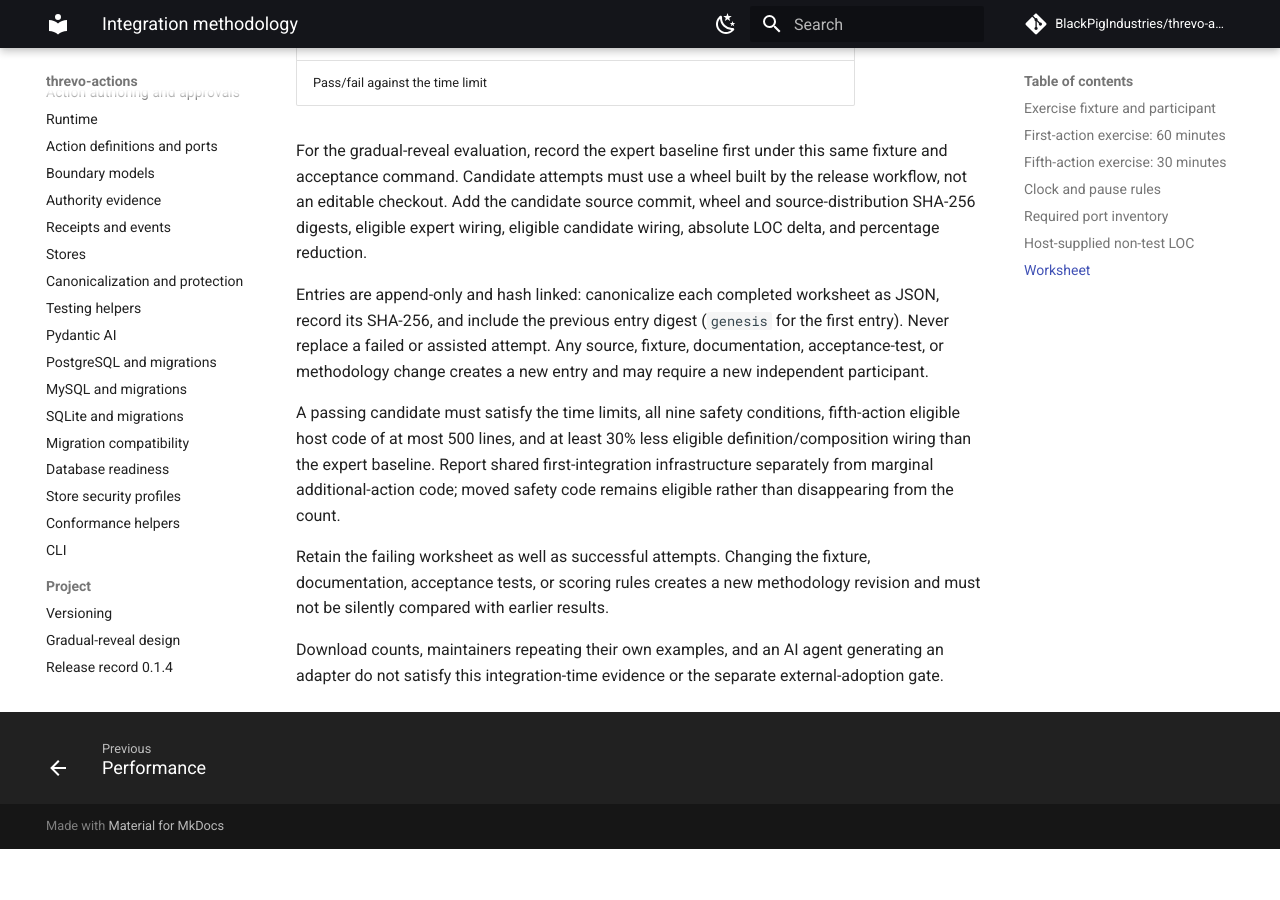
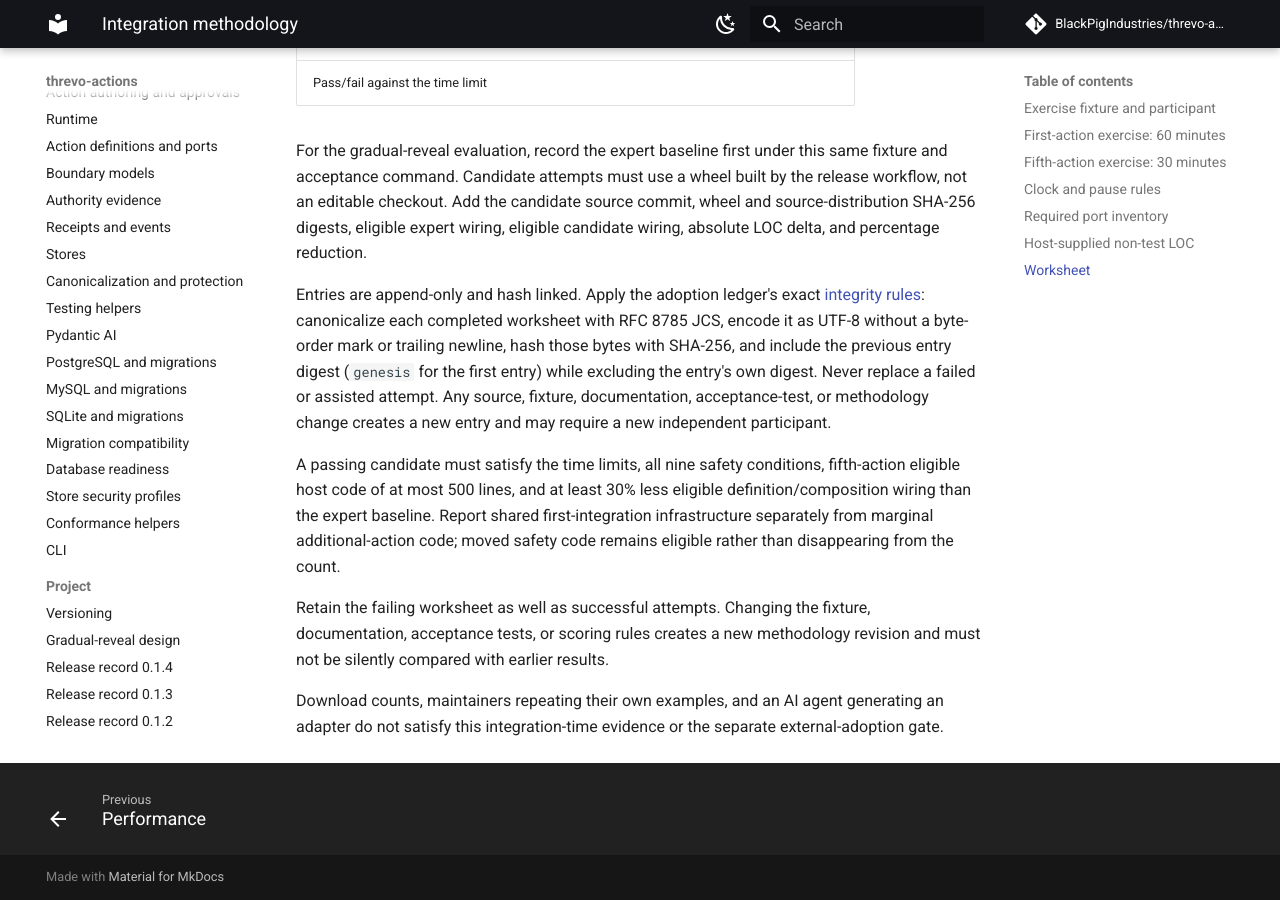
Before and after one commit to BlackPigIndustries/threvo-actions, an MkDocs documentation site: the page built from docs/integration-surface-methodology.md, in a window 1280 px wide and 900 px high, scrolled down 5817 px. Built offline with MkDocs 1.6.1 and Material for MkDocs 9.7.7, drawn with Linux system fonts in a browser that asks for light colours; comment, search, counter and statistics services are not loaded; before the commit the page ends 6666 px from its top, so only the background shows below that.

Commit message:
docs(methodology): reuse canonical ledger profile

```diff
--- a/docs/integration-surface-methodology.md
+++ b/docs/integration-surface-methodology.md
@@ -214,11 +214,14 @@
 commit, wheel and source-distribution SHA-256 digests, eligible expert wiring,
 eligible candidate wiring, absolute LOC delta, and percentage reduction.
 
-Entries are append-only and hash linked: canonicalize each completed worksheet
-as JSON, record its SHA-256, and include the previous entry digest (`genesis`
-for the first entry). Never replace a failed or assisted attempt. Any source,
-fixture, documentation, acceptance-test, or methodology change creates a new
-entry and may require a new independent participant.
+Entries are append-only and hash linked. Apply the adoption ledger's exact
+[integrity rules](testing/gradual-reveal-adoption.md#integrity-rules):
+canonicalize each completed worksheet with RFC 8785 JCS, encode it as UTF-8
+without a byte-order mark or trailing newline, hash those bytes with SHA-256,
+and include the previous entry digest (`genesis` for the first entry) while
+excluding the entry's own digest. Never replace a failed or assisted attempt.
+Any source, fixture, documentation, acceptance-test, or methodology change
+creates a new entry and may require a new independent participant.
 
 A passing candidate must satisfy the time limits, all nine safety conditions,
 fifth-action eligible host code of at most 500 lines, and at least 30% less
```
Also changed, not shown: 1 other file.
